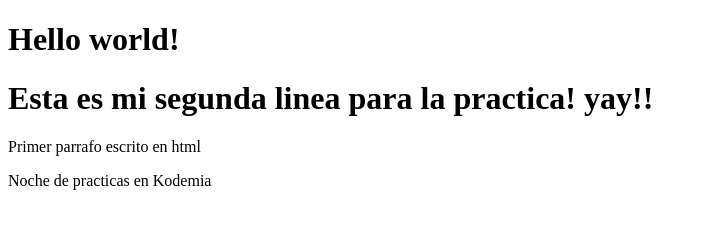
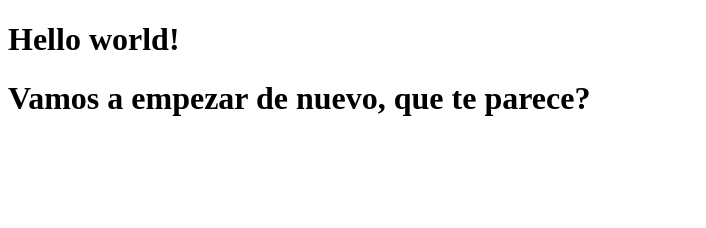
Before and after one commit to Alejandrojunio29/miPrimerGitHub, a plain HTML site: page index.html in a window 1280 px wide. Shown: the whole page, without its empty margins (0-706 px from the left). Drawn offline with Linux system fonts and the light colour scheme.

Commit message:
Se borro todo, se agrego nuevo texto

```diff
--- a/index.html
+++ b/index.html
@@ -8,11 +8,10 @@
 </head>
 <body>
     <h1>Hello world!</h1>
-    <h1>Esta es mi segunda linea para la practica! yay!!</h1>
 
-    <p>Primer parrafo escrito en html </p>
+    <h1>Vamos a empezar de nuevo, que te parece?</h1>
 
-    <p>Noche de practicas en Kodemia </p>
+
 
 </body>
 </html>
```
